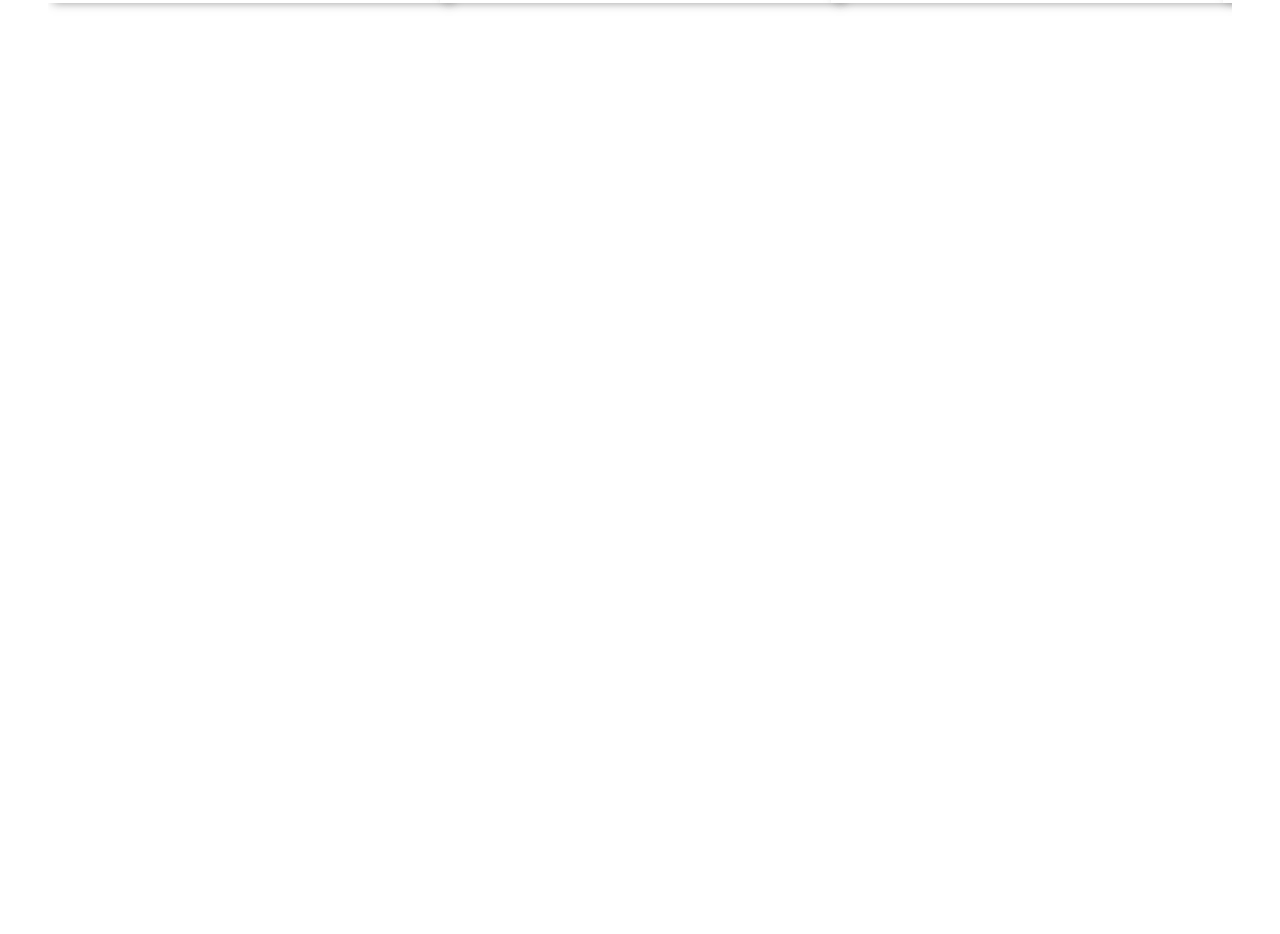
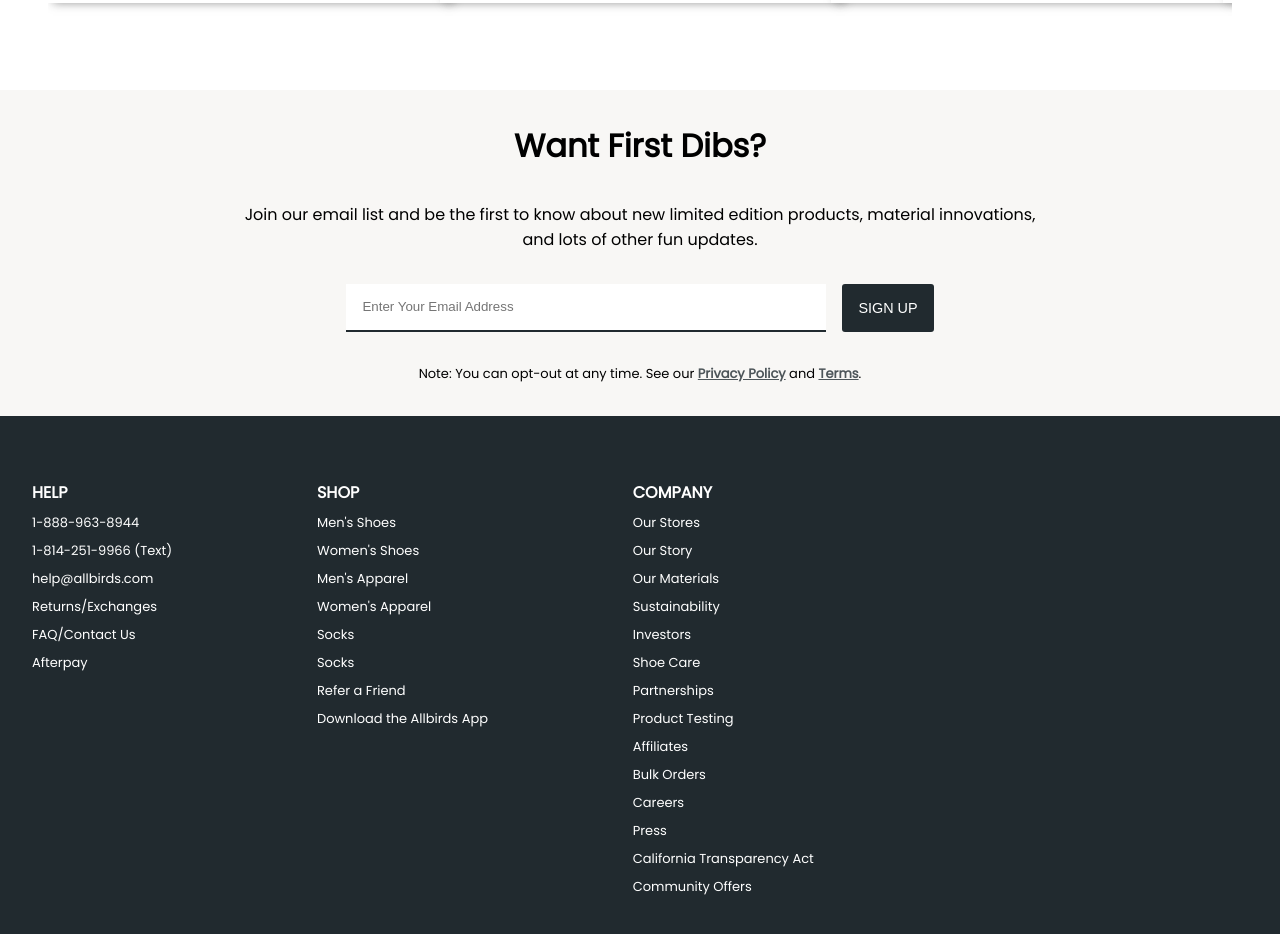
Before and after one commit to Tochy112/allbirds-clone, a Vue app: page / in a window 1280 px wide. Shown: the part 4860-5794 px from the top of the page. Before the commit the page ends 4943 px from the top, so only its background shows below. Built offline with nearby package versions, Linux system fonts and the light colour scheme.

Commit message:
added the footer, almost done with it

```diff
--- /dev/null
+++ b/src/components/Footer.vue
@@ -0,0 +1,188 @@
+<template>
+  <div class="footer">
+    <div class="footer-header">
+      <h1>Want First Dibs?</h1>
+      <p>
+        Join our email list and be the first to know about new limited edition
+        products, material innovations, <br />
+        and lots of other fun updates.
+      </p>
+      <div class="form">
+        <input
+          type="email"
+          placeholder="Enter Your Email Address"
+          name="email"
+          :v-model="email"
+        />
+
+        <Button content="SIGN UP" id="btn" bgcolor="#212a2f" color="#fff" />
+
+        <button>SIGN UP</button>
+      </div>
+
+      <p class="policy">
+        Note: You can opt-out at any time. See our
+        <a href="#">Privacy Policy</a> and <a href="#">Terms</a>.
+      </p>
+    </div>
+
+    <div class="footer-footer">
+      <div class="first-section">
+        <div class="help">
+          <h4>HELP</h4>
+          <p>1-888-963-8944</p>
+          <p>1-814-251-9966 (Text)</p>
+          <p>help@allbirds.com</p>
+          <p>Returns/Exchanges</p>
+          <p>FAQ/Contact Us</p>
+          <p>Afterpay</p>
+        </div>
+        <div class="shop">
+          <h4>SHOP</h4>
+          <p>Men's Shoes</p>
+          <p>Women's Shoes</p>
+          <p>Men's Apparel</p>
+          <p>Women's Apparel</p>
+          <p>Socks</p>
+          <p>Socks</p>
+          <p>Refer a Friend</p>
+          <p>Download the Allbirds App</p>
+        </div>
+        <div class="company">
+          <h4>COMPANY</h4>
+          <p>Our Stores</p>
+          <p>Our Story</p>
+          <p>Our Materials</p>
+          <p>Sustainability</p>
+          <p>Investors</p>
+          <p>Shoe Care</p>
+          <p>Partnerships</p>
+          <p>Product Testing</p>
+          <p>Affiliates</p>
+          <p>Bulk Orders</p>
+          <p>Careers</p>
+          <p>Press</p>
+          <p>California Transparency Act</p>
+          <p>Community Offers</p>
+        </div>
+        <div></div>
+        <div></div>
+        <div></div>
+      </div>
+    </div>
+  </div>
+</template>
+
+<script>
+import Button from "@/Reusables/Button";
+export default {
+  name: "Footer",
+  components: {
+    Button,
+  },
+  data() {
+    return {
+      email: "",
+    };
+  },
+};
+</script>
+
+<style scoped>
+.footer-header {
+  display: flex;
+  flex-direction: column;
+  align-items: center;
+  justify-content: center;
+  text-align: center;
+  gap: 2rem;
+  background-color: #f8f7f5;
+  padding: 2rem 0.5rem;
+}
+.footer-header .form {
+  display: flex;
+  align-items: center;
+  justify-content: center;
+  gap: 1rem;
+}
+.footer-header .form input {
+  height: 3rem;
+  padding: 0 1rem;
+  width: 30rem;
+  border-bottom: 2px solid #212a2f;
+  border-top: hidden;
+  border-right: hidden;
+  border-left: hidden;
+}
+.footer-header .policy {
+  font-size: small;
+}
+.footer-header .policy a {
+  color: #4d5559;
+  font-weight: 900;
+}
+#btn {
+  width: "7rem" !important;
+}
+button {
+  width: 30rem;
+  height: 3rem;
+  padding: 0 1rem;
+  font-weight: 545;
+  color: #fff;
+  font-size: 0.9rem;
+  border-radius: 3px;
+  transition: background-color 0.1s ease-in-out;
+  cursor: pointer;
+  border: 5px #fff;
+  margin: 0 auto;
+  background-color: #212a2f;
+  display: none;
+}
+
+.footer-footer {
+  background-color: #212a2f;
+  padding: 4rem 2rem;
+  color: #fff;
+}
+.first-section {
+  display: flex;
+  justify-content: space-between;
+  /* align-items: center; */
+}
+.first-section p {
+  font-size: small;
+  margin: 0.5rem 0;
+}
+
+@media screen and (max-width: 960px) {
+  .first-section {
+    display: flex;
+    justify-content: center;
+    flex-direction: column;
+    text-align: center;
+    gap: 3rem;
+    /* align-items: center; */
+  }
+}
+@media screen and (max-width: 720px) {
+  .footer-header .form {
+    display: flex;
+    flex-direction: column;
+    align-items: center;
+    justify-content: center;
+    gap: 0.5rem;
+  }
+  #btn {
+    display: none;
+  }
+  button {
+    display: block;
+    width: 75vw;
+    /* width: 100vw; */
+  }
+  .footer-header .form input {
+    width: 75vw;
+  }
+}
+</style>
--- a/src/components/SummerStyles.vue
+++ b/src/components/SummerStyles.vue
@@ -222,7 +222,7 @@ export default {
   /* background-color: rgb(255, 255, 255, 0.85); */
   border-radius: 50%;
   width: max-content;
-  height: 5rem;
+  height: max-content;
 }
 .nav-indicator img {
   width: 5rem;
--- a/src/views/HomeView.vue
+++ b/src/views/HomeView.vue
@@ -4,6 +4,7 @@
     <Favorite />
     <Summer />
     <SummerStyles />
+    <Footer />
   </div>
 </template>
 
@@ -13,6 +14,7 @@ import Landing from "@/components/Landing.vue";
 import Favorite from "@/components/Favorite.vue";
 import Summer from "@/components/Summer.vue";
 import SummerStyles from "@/components/SummerStyles.vue";
+import Footer from "@/components/Footer.vue";
 export default {
   name: "HomeView",
   components: {
@@ -20,6 +22,7 @@ export default {
     Favorite,
     Summer,
     SummerStyles,
+    Footer,
   },
 };
 </script>
```
